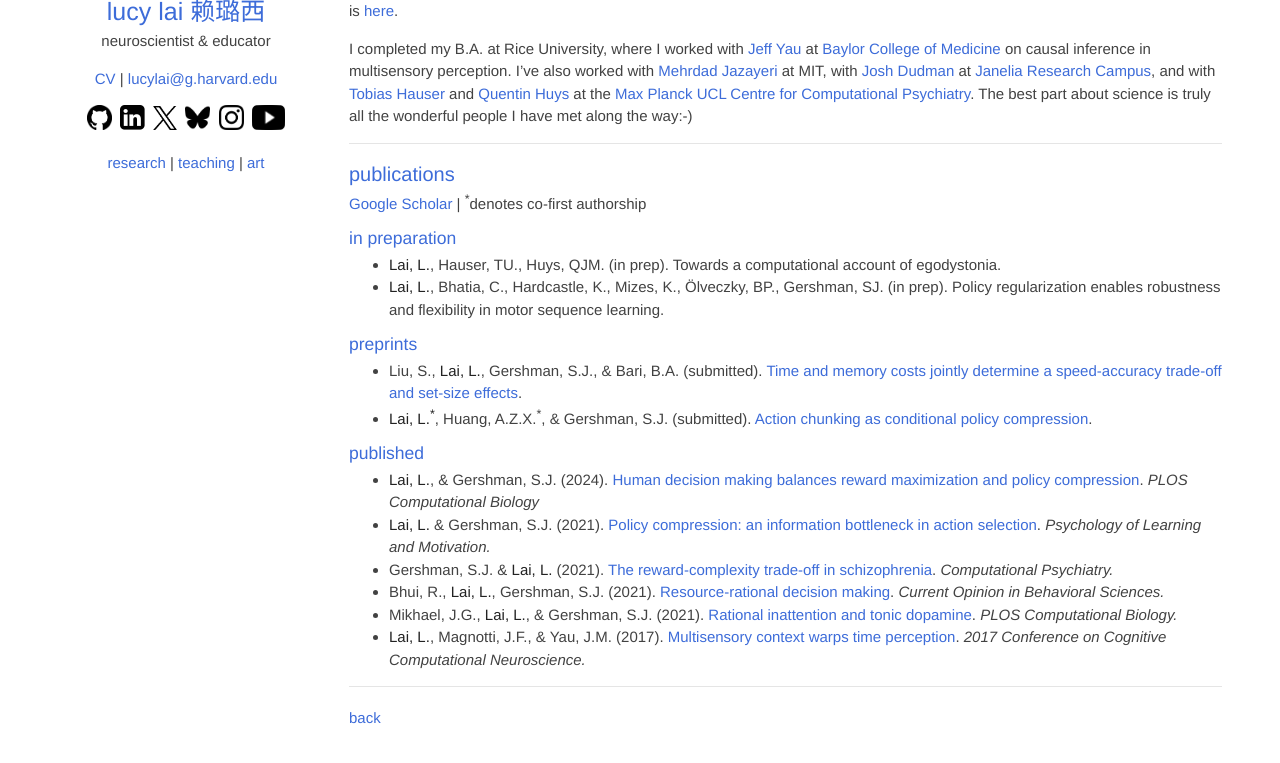
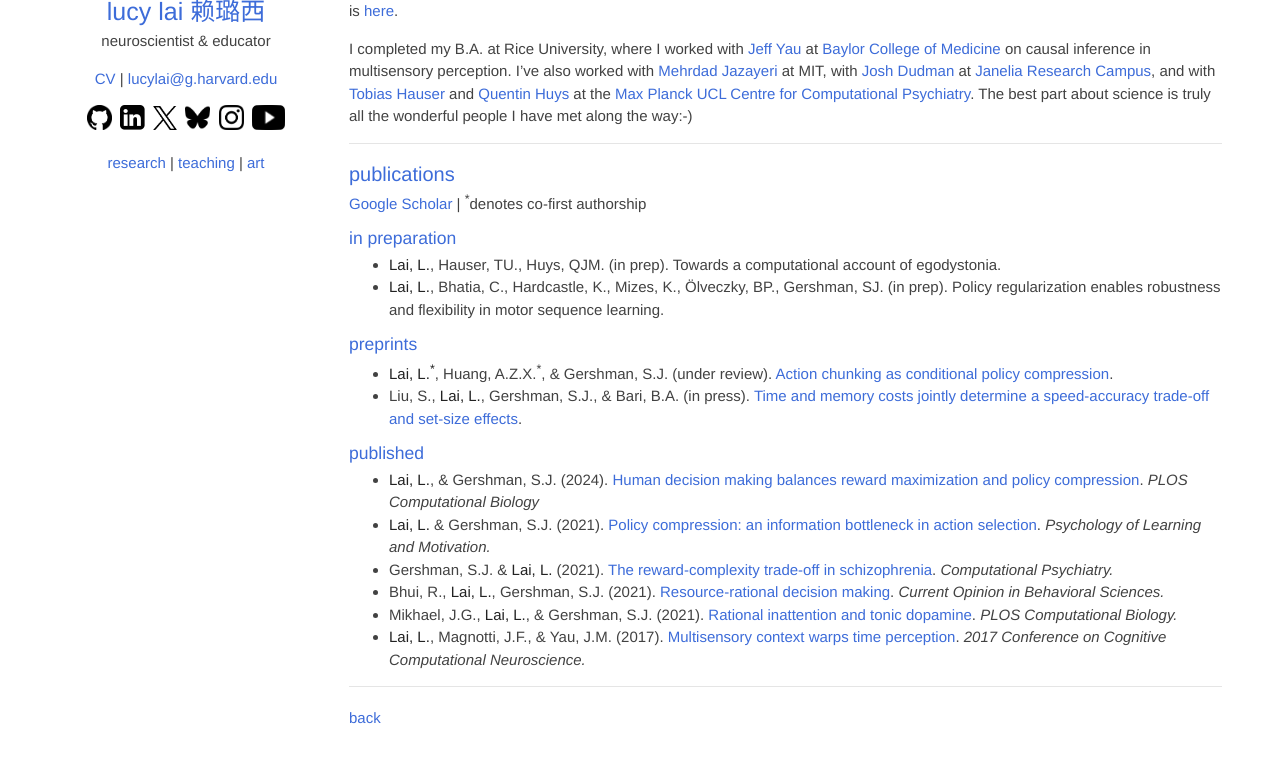
Before and after one commit to lucylai96/lucylai96.github.io, a Jekyll site: the page built from research.md, in a window 1280 px wide and 1050 px high, cut to the strip 255-1018 px from the top of the window. Built offline with Jekyll 4.4.1, drawn with Linux system fonts in a browser that asks for light colours; our own code applies the rules of GitHub Pages for plain Markdown files.

Commit message:
Update research.md

```diff
--- a/research.md
+++ b/research.md
@@ -15,8 +15,8 @@
 - **Lai, L.**, Bhatia, C., Hardcastle, K., Mizes, K., Ölveczky, BP., Gershman, SJ. (in prep). Policy regularization enables robustness and flexibility in motor sequence learning.
 
 ### preprints
-- Liu, S., **Lai, L.**, Gershman, S.J., & Bari, B.A. (submitted). [Time and memory costs jointly determine a speed-accuracy trade-off and set-size effects](https://psyarxiv.com/fupvy){:target="_blank"}.
-- **Lai, L.<sup>*</sup>**, Huang, A.Z.X.<sup>*</sup>, & Gershman, S.J. (submitted). [Action chunking as conditional policy compression](https://psyarxiv.com/z8yrv){:target="_blank"}.
+- **Lai, L.<sup>*</sup>**, Huang, A.Z.X.<sup>*</sup>, & Gershman, S.J. (under review). [Action chunking as conditional policy compression](https://psyarxiv.com/z8yrv){:target="_blank"}.
+- Liu, S., **Lai, L.**, Gershman, S.J., & Bari, B.A. (in press). [Time and memory costs jointly determine a speed-accuracy trade-off and set-size effects](./pubs/liu2025.pdf){:target="_blank"}.
 
 ### published
 - **Lai, L.**, & Gershman, S.J. (2024). [Human decision making balances reward maximization and policy compression](./pubs/LaiGershman2024.pdf){:target="_blank"}. _PLOS Computational Biology_
```
